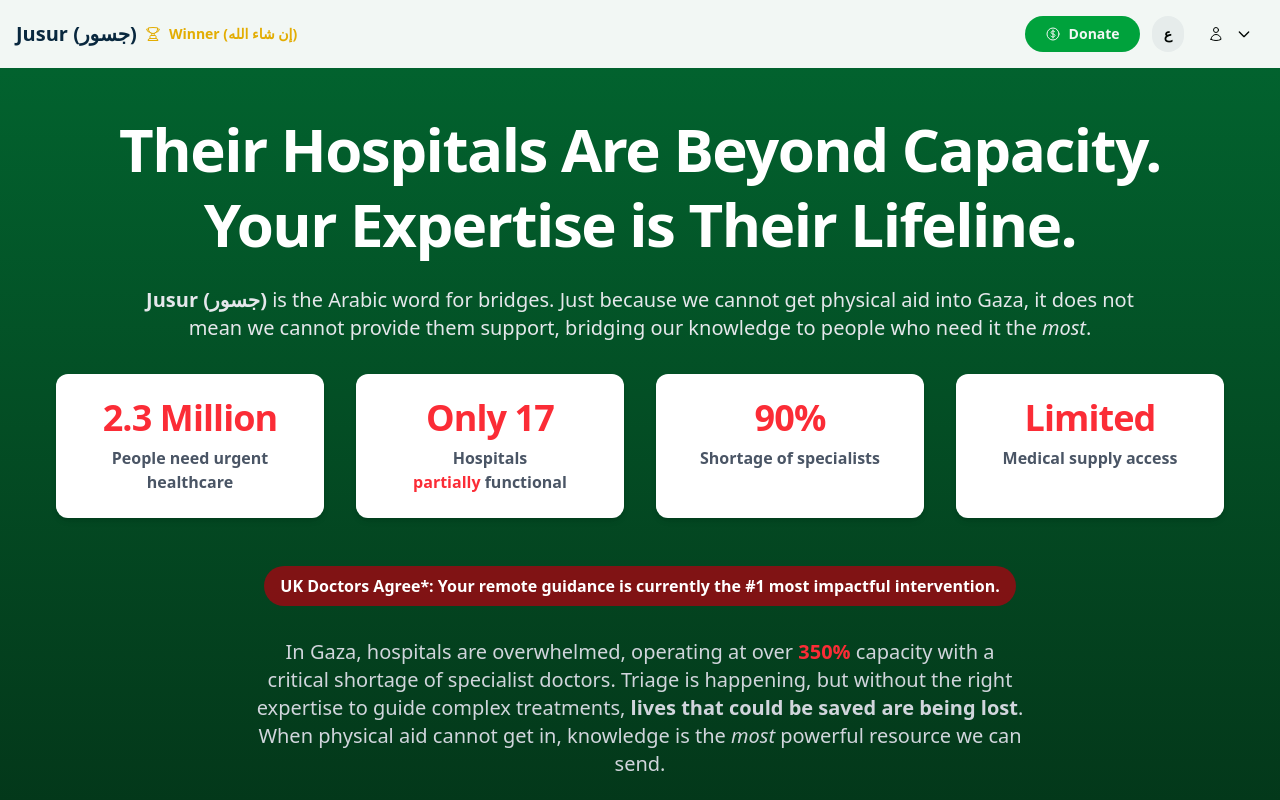
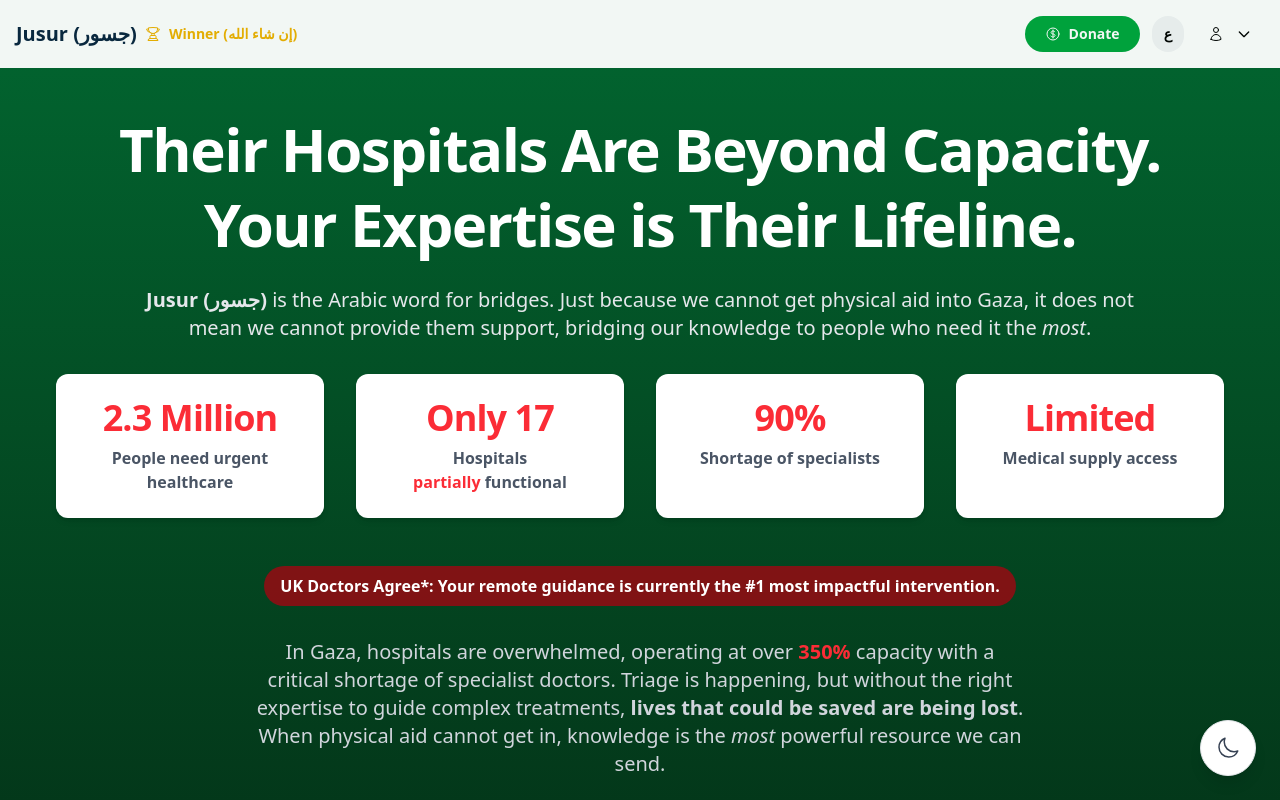
Before and after one commit to omariosc/LMIC-Telecare, a Next.js app in the folder telecare-platform/: page / in a window 1280 px wide. Shown: the top 800 px of the page. Built offline with nearby package versions, Linux system fonts and the light colour scheme.

Commit message:
feat: Implement dark mode toggle and related hook; update layout for dark mode support

```diff
--- a/telecare-platform/src/app/layout.tsx
+++ b/telecare-platform/src/app/layout.tsx
@@ -71,24 +71,43 @@ export default function RootLayout({
   children: React.ReactNode;
 }>) {
   return (
-    <html lang="en" className={inter.variable}>
+    <html lang="en" className={`${inter.variable}`}>
       <head>
         <link
           rel="apple-touch-icon"
-          sizes="180x180"
-          href="/icons/icon-180x180.png"
+          sizes="192x192"
+          href="/icons/icon-192x192.png"
         />
         <link
           rel="icon"
           type="image/png"
-          sizes="32x32"
-          href="/icons/icon-32x32.png"
+          sizes="192x192"
+          href="/icons/icon-192x192.png"
         />
         <link
           rel="icon"
           type="image/png"
-          sizes="16x16"
-          href="/icons/icon-16x16.png"
+          sizes="512x512"
+          href="/icons/icon-512x512.png"
+        />
+        <script
+          dangerouslySetInnerHTML={{
+            __html: `
+              (function() {
+                function getCookie(name) {
+                  const value = '; ' + document.cookie;
+                  const parts = value.split('; ' + name + '=');
+                  if (parts.length === 2) return parts.pop().split(';').shift();
+                  return null;
+                }
+
+                const darkMode = getCookie('darkMode');
+                if (darkMode === 'true' || (darkMode === null && window.matchMedia('(prefers-color-scheme: dark)').matches)) {
+                  document.documentElement.classList.add('dark');
+                }
+              })();
+            `,
+          }}
         />
       </head>
       <body className="font-sans antialiased">
--- /dev/null
+++ b/telecare-platform/src/components/DarkModeToggle.tsx
@@ -0,0 +1,28 @@
+"use client";
+
+import { SunIcon, MoonIcon } from "@heroicons/react/24/outline";
+import { useDarkMode } from "@/hooks/useDarkMode";
+
+export const DarkModeToggle = () => {
+  const { isDarkMode, isLoaded, toggleDarkMode } = useDarkMode();
+
+  // Don't render anything until dark mode preference is loaded
+  if (!isLoaded) {
+    return null;
+  }
+
+  return (
+    <button
+      onClick={toggleDarkMode}
+      className="fixed bottom-6 right-6 z-50 w-14 h-14 bg-white dark:bg-zinc-800 border border-gray-200 dark:border-zinc-700 rounded-full shadow-lg hover:shadow-xl transition-all duration-200 flex items-center justify-center group hover:scale-105"
+      aria-label={isDarkMode ? "Switch to light mode" : "Switch to dark mode"}
+      title={isDarkMode ? "Switch to light mode" : "Switch to dark mode"}
+    >
+      {isDarkMode ? (
+        <SunIcon className="h-6 w-6 text-yellow-500 group-hover:text-yellow-400 transition-colors" />
+      ) : (
+        <MoonIcon className="h-6 w-6 text-gray-700 group-hover:text-gray-600 transition-colors" />
+      )}
+    </button>
+  );
+};
--- /dev/null
+++ b/telecare-platform/src/hooks/useDarkMode.ts
@@ -0,0 +1,89 @@
+"use client";
+
+import { useEffect, useState } from "react";
+
+const DARK_MODE_COOKIE = "darkMode";
+
+export const useDarkMode = () => {
+  const [isDarkMode, setIsDarkMode] = useState(false);
+  const [isLoaded, setIsLoaded] = useState(false);
+
+  // Get cookie value
+  const getCookie = (name: string): string | null => {
+    if (typeof document === "undefined") return null;
+    const value = `; ${document.cookie}`;
+    const parts = value.split(`; ${name}=`);
+    if (parts.length === 2) return parts.pop()?.split(';').shift() || null;
+    return null;
+  };
+
+  // Set cookie value
+  const setCookie = (name: string, value: string, days = 365) => {
+    if (typeof document === "undefined") return;
+    const expires = new Date();
+    expires.setTime(expires.getTime() + days * 24 * 60 * 60 * 1000);
+    document.cookie = `${name}=${value};expires=${expires.toUTCString()};path=/`;
+  };
+
+  // Check system preference
+  const getSystemPreference = (): boolean => {
+    if (typeof window === "undefined") return false;
+    return window.matchMedia('(prefers-color-scheme: dark)').matches;
+  };
+
+  useEffect(() => {
+    // Priority: Cookie > System Preference > Default (false)
+    const cookieValue = getCookie(DARK_MODE_COOKIE);
+    let darkMode = false;
+
+    if (cookieValue !== null) {
+      // Cookie exists, use its value
+      darkMode = cookieValue === "true";
+    } else {
+      // No cookie, check system preference
+      darkMode = getSystemPreference();
+    }
+
+    setIsDarkMode(darkMode);
+    setIsLoaded(true);
+
+    // Apply dark mode class to document
+    if (darkMode) {
+      document.documentElement.classList.add("dark");
+    } else {
+      document.documentElement.classList.remove("dark");
+    }
+  }, []);
+
+  const toggleDarkMode = () => {
+    const newDarkMode = !isDarkMode;
+    setIsDarkMode(newDarkMode);
+    setCookie(DARK_MODE_COOKIE, newDarkMode.toString());
+
+    // Apply dark mode class to document
+    if (newDarkMode) {
+      document.documentElement.classList.add("dark");
+    } else {
+      document.documentElement.classList.remove("dark");
+    }
+  };
+
+  const setDarkMode = (darkMode: boolean) => {
+    setIsDarkMode(darkMode);
+    setCookie(DARK_MODE_COOKIE, darkMode.toString());
+
+    // Apply dark mode class to document
+    if (darkMode) {
+      document.documentElement.classList.add("dark");
+    } else {
+      document.documentElement.classList.remove("dark");
+    }
+  };
+
+  return {
+    isDarkMode,
+    isLoaded,
+    toggleDarkMode,
+    setDarkMode,
+  };
+};
--- a/telecare-platform/src/lib/database.ts
+++ b/telecare-platform/src/lib/database.ts
@@ -3,12 +3,7 @@ import type {
   User,
   MedicalCase,
   CaseResponse,
-  CaseAssignment,
-  FileUpload,
   Notification,
-  UserAchievement,
-  TranslationCache,
-  AuditLog,
   CaseWithUser,
   ResponseWithUser,
   UserWithStats,
@@ -18,7 +13,6 @@ import type {
   CreateUserInput,
   UpdateUserInput,
   CreateCaseInput,
-  UpdateCaseInput,
   CreateResponseInput,
 } from '@/types/database';
 
```
